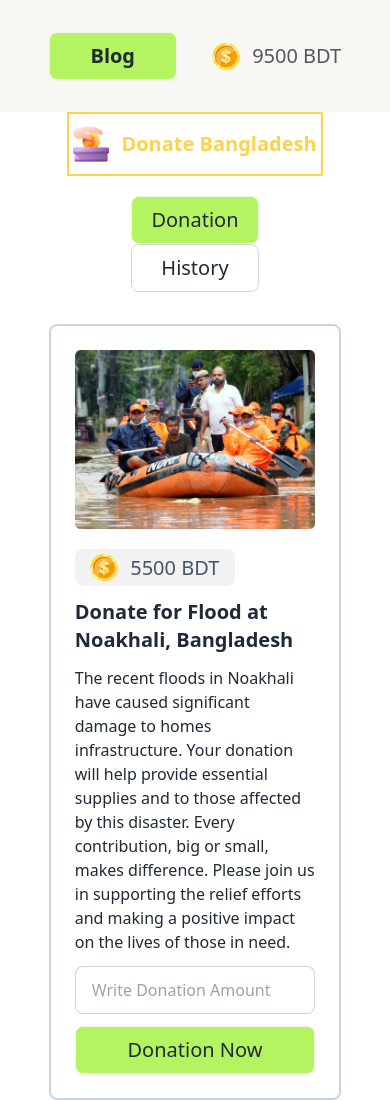
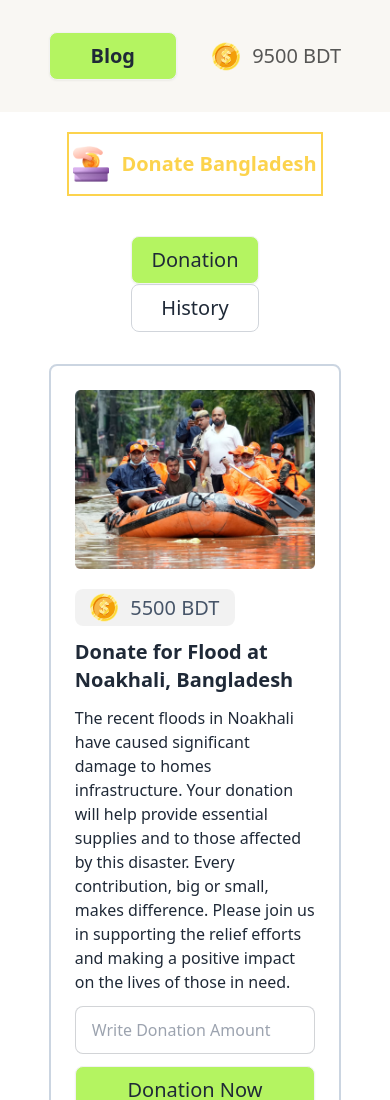
Before and after one commit to alaminhero11/my-fifth-assignment, a plain HTML site: page index.html in a window 390 px wide. Shown: the top 1100 px of the page. Drawn offline with nearby package versions, Linux system fonts and the light colour scheme; a script that the page names is missing.

Commit message:
added all content

```diff
--- a/index.html
+++ b/index.html
@@ -64,7 +64,7 @@
             </nav>
         </div>
         <!-- ---------------Header-Section-02--------------- -->
-        <section class="w-full backdrop-invert-0   bg-white/70 bg-primary md:hidden lg:hidden">
+        <section class="w-full backdrop-invert-0   bg-white/70 bg-primary py-5 md:hidden lg:hidden">
             <div
                 class="flex items-center justify-center mx-auto gap-3 py-3 border-amber-300 border-2 border-solid w-64">
                 <img class="w-9 h-9" src="./assets/logo.png" alt="logo.png">
```
